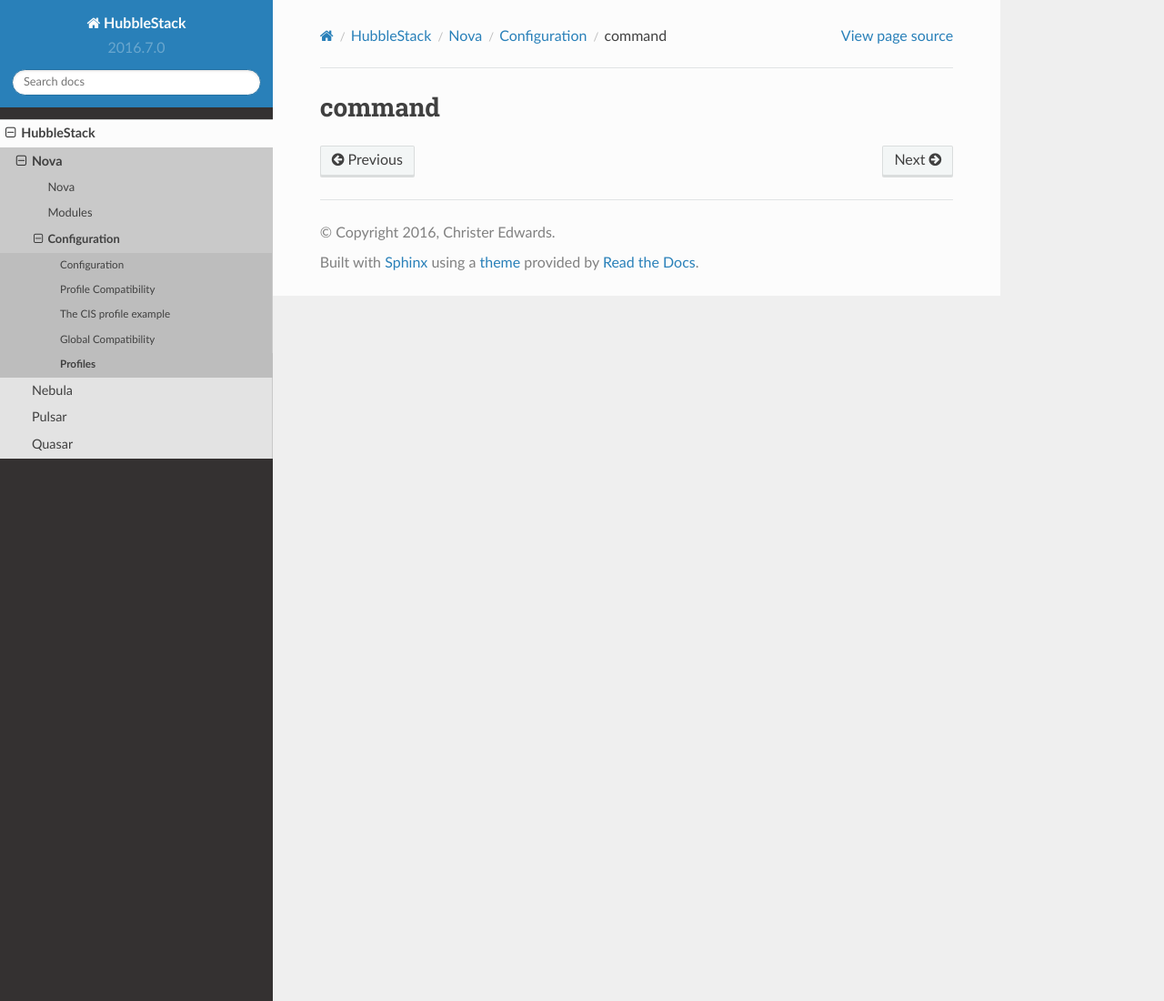
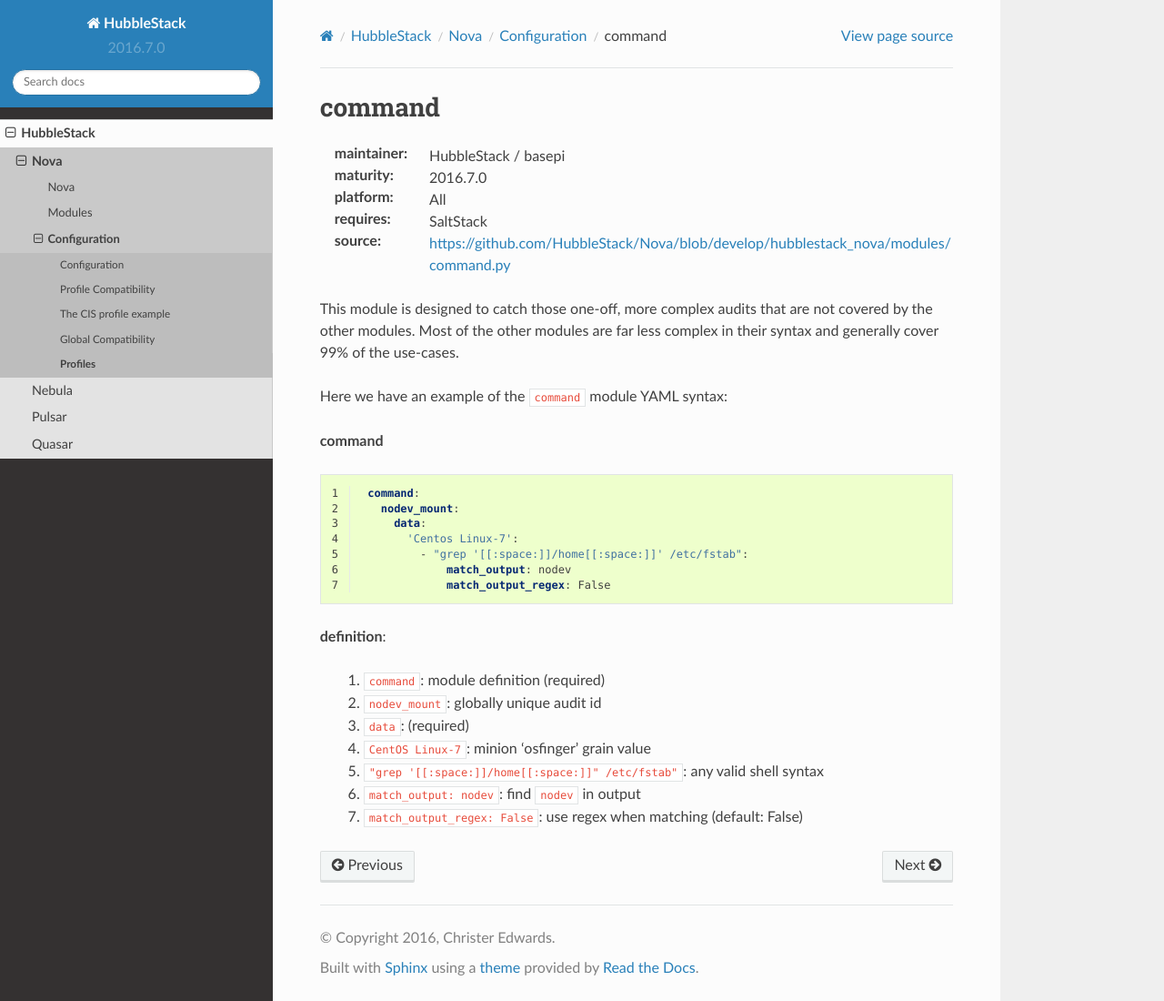
Before and after one commit to hubblestack/hubble-salt, a Sphinx documentation site: the page built from docs/components/nova/configuration/command.rst, in a window 1280 px wide and 1100 px high. Shown: the whole window at 91% size. Built offline with Sphinx 7.4.7 and the Read the Docs theme 2.0.0, drawn with Linux system fonts in a browser that asks for light colours; pages that are not in the unit, such as notebooks, are missing from menus.

```diff
--- a/docs/components/nova/configuration/command.rst
+++ b/docs/components/nova/configuration/command.rst
@@ -1,2 +1,39 @@
 command
 -------
+
+:maintainer: HubbleStack / basepi
+:maturity: 2016.7.0
+:platform: All
+:requires: SaltStack
+
+:source: https://github.com/HubbleStack/Nova/blob/develop/hubblestack_nova/modules/command.py
+
+This module is designed to catch those one-off, more complex audits that are
+not covered by the other modules. Most of the other modules are far less
+complex in their syntax and generally cover 99% of the use-cases.
+
+Here we have an example of the ``command`` module YAML syntax:
+
+**command**
+
+.. code-block:: yaml
+   :linenos:
+
+
+    command:
+      nodev_mount:
+        data:
+          'Centos Linux-7':
+            - "grep '[[:space:]]/home[[:space:]]' /etc/fstab":
+                match_output: nodev
+                match_output_regex: False
+
+**definition**:
+
+ #. ``command``: module definition (required)
+ #. ``nodev_mount``: globally unique audit id
+ #. ``data``: (required)
+ #. ``CentOS Linux-7``: minion 'osfinger' grain value
+ #. ``"grep '[[:space:]]/home[[:space:]]" /etc/fstab"``: any valid shell syntax
+ #. ``match_output: nodev``: find ``nodev`` in output
+ #. ``match_output_regex: False``: use regex when matching (default: False)
--- a/docs/components/pulsar/modules/index.rst
+++ b/docs/components/pulsar/modules/index.rst
@@ -2,5 +2,6 @@ Modules
 =======
 
 .. toctree::
+   :maxdepth: 1
 
    inotify
```
Also changed, not shown: docs/components/nova/configuration/netstat.rst (+29 -0 lines), docs/components/nova/configuration/vulners.rst (+25 -0 lines), docs/components/nova/modules/command.rst (+3 -7 lines), docs/index.rst (+12 -30 lines).
